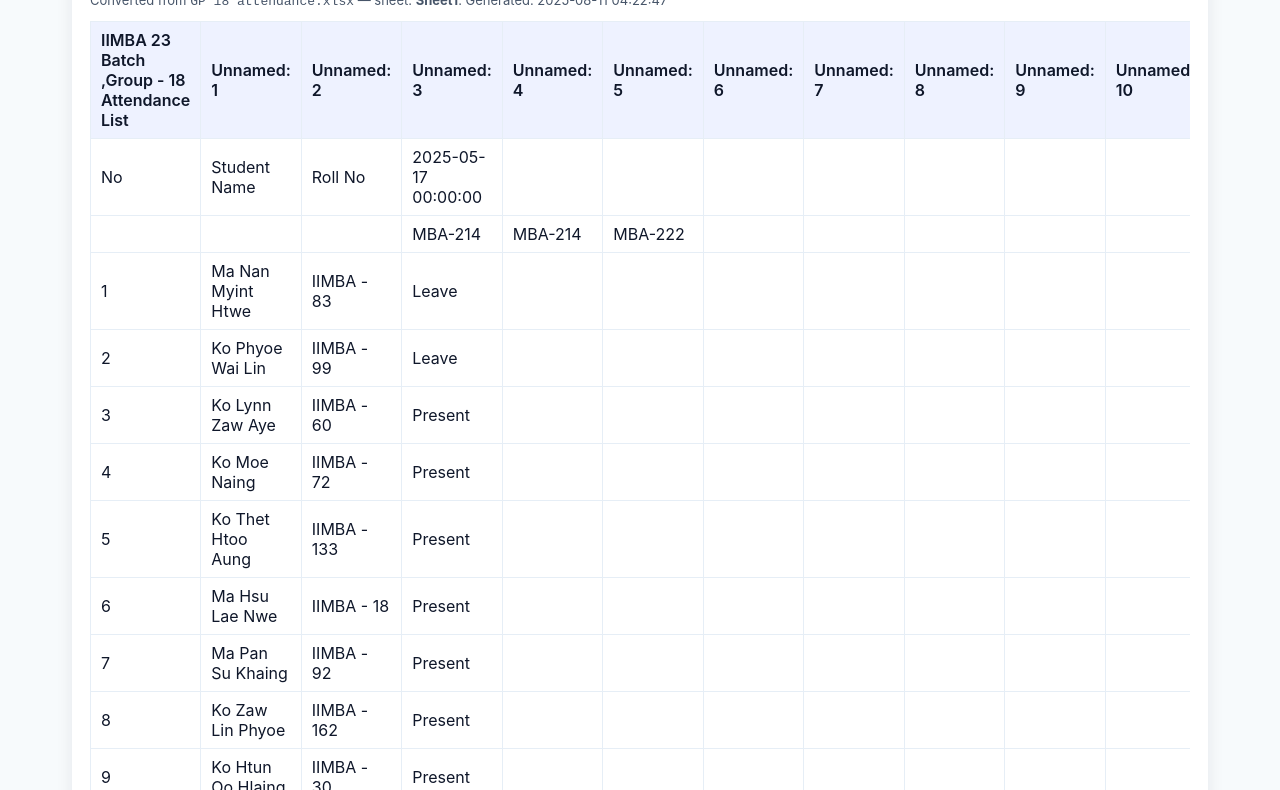
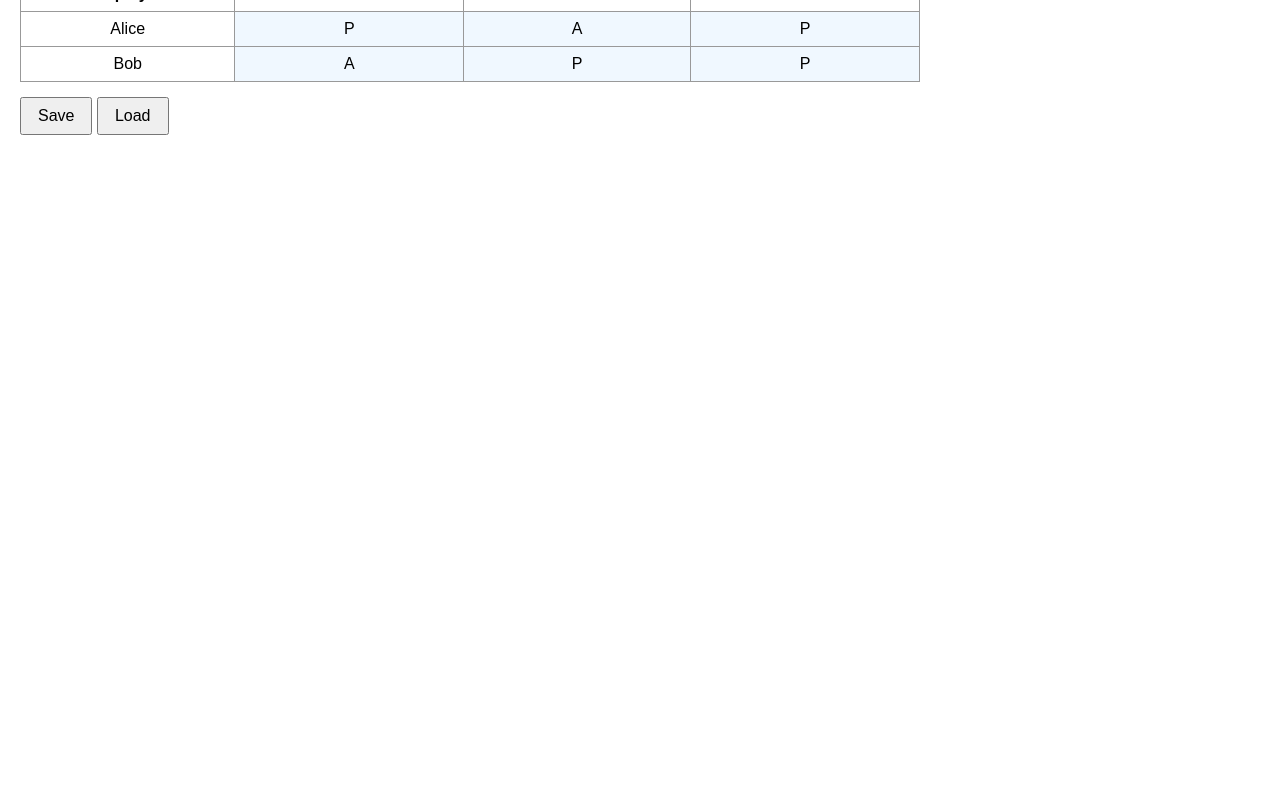
Before and after one commit to lsmile-cyber/atten, a plain HTML site: page index.html in a window 1280 px wide. Shown: the part 92-882 px from the top of the page. After the commit the page ends 800 px from the top, so only its background shows below. Drawn offline with Linux system fonts and the light colour scheme.

Commit message:
Add files via upload

```diff
--- a/index.html
+++ b/index.html
@@ -1,200 +1,105 @@
-<!doctype html>
+<!DOCTYPE html>
 <html lang="en">
 <head>
-<meta charset="utf-8" />
-<meta name="viewport" content="width=device-width,initial-scale=1" />
-<title>Group 18 Attendance List</title>
+<meta charset="UTF-8" />
+<meta name="viewport" content="width=device-width, initial-scale=1" />
+<title>Editable Attendance</title>
 <style>
-  body { font-family: Inter, system-ui, -apple-system, "Segoe UI", Roboto, "Helvetica Neue", Arial; padding: 24px; background: #f7fafc; color: #0f172a; }
-  .card { background: white; border-radius: 12px; padding: 18px; box-shadow: 0 6px 18px rgba(15,23,42,0.08); max-width: 1100px; margin: auto; }
-  h1 { margin: 0 0 8px 0; font-size: 22px; }
-  .meta { color: #475569; font-size: 13px; margin-bottom: 12px; }
-  .table-wrap { overflow-x: auto; }
-  table.attendance-table { border-collapse: collapse; width: 100%; min-width: 600px; }
-  table.attendance-table th, table.attendance-table td { border: 1px solid #e6eef6; padding: 8px 10px; text-align: left; }
-  table.attendance-table th { background: #eef2ff; font-weight: 600; position: sticky; top: 0; }
-  @media (max-width:600px) { body { padding: 12px; } h1 { font-size:18px } }
+  body {
+    font-family: Arial, sans-serif;
+    margin: 20px;
+  }
+  table {
+    border-collapse: collapse;
+    width: 100%;
+    max-width: 900px;
+  }
+  td, th {
+    border: 1px solid #999;
+    padding: 8px;
+    text-align: center;
+  }
+  td[contenteditable="true"] {
+    background-color: #f0f8ff;
+    cursor: text;
+  }
+  button {
+    margin-top: 15px;
+    padding: 8px 16px;
+    font-size: 16px;
+  }
 </style>
 </head>
 <body>
-  <div class="card">
-    <h1>Group 18 Attendance List</h1>
-    <div class="meta">Converted from <code>GP 18 attendance.xlsx</code> — sheet: <strong>Sheet1</strong>. Generated: 2025-08-11 04:22:47</div>
-    <div class="table-wrap"><table border="1" class="dataframe attendance-table">
+
+<h2>Attendance List</h2>
+
+<table id="attendanceTable">
   <thead>
-    <tr style="text-align: right;">
-      <th>IIMBA 23 Batch ,Group - 18 Attendance List</th>
-      <th>Unnamed: 1</th>
-      <th>Unnamed: 2</th>
-      <th>Unnamed: 3</th>
-      <th>Unnamed: 4</th>
-      <th>Unnamed: 5</th>
-      <th>Unnamed: 6</th>
-      <th>Unnamed: 7</th>
-      <th>Unnamed: 8</th>
-      <th>Unnamed: 9</th>
-      <th>Unnamed: 10</th>
-      <th>Unnamed: 11</th>
+    <tr>
+      <th>Employee</th>
+      <th contenteditable="false">2025-08-10</th>
+      <th contenteditable="false">2025-08-11</th>
+      <th contenteditable="false">2025-08-12</th>
     </tr>
   </thead>
   <tbody>
     <tr>
-      <td>No</td>
-      <td>Student Name</td>
-      <td>Roll No</td>
-      <td>2025-05-17 00:00:00</td>
-      <td></td>
-      <td></td>
-      <td></td>
-      <td></td>
-      <td></td>
-      <td></td>
-      <td></td>
-      <td></td>
+      <td contenteditable="false">Alice</td>
+      <td contenteditable="true">P</td>
+      <td contenteditable="true">A</td>
+      <td contenteditable="true">P</td>
     </tr>
     <tr>
-      <td></td>
-      <td></td>
-      <td></td>
-      <td>MBA-214</td>
-      <td>MBA-214</td>
-      <td>MBA-222</td>
-      <td></td>
-      <td></td>
-      <td></td>
-      <td></td>
-      <td></td>
-      <td></td>
-    </tr>
-    <tr>
-      <td>1</td>
-      <td>Ma Nan Myint Htwe</td>
-      <td>IIMBA - 83</td>
-      <td>Leave</td>
-      <td></td>
-      <td></td>
-      <td></td>
-      <td></td>
-      <td></td>
-      <td></td>
-      <td></td>
-      <td>MBA-214</td>
-    </tr>
-    <tr>
-      <td>2</td>
-      <td>Ko Phyoe Wai Lin</td>
-      <td>IIMBA - 99</td>
-      <td>Leave</td>
-      <td></td>
-      <td></td>
-      <td></td>
-      <td></td>
-      <td></td>
-      <td></td>
-      <td></td>
-      <td>MBA-222</td>
-    </tr>
-    <tr>
-      <td>3</td>
-      <td>Ko Lynn Zaw Aye</td>
-      <td>IIMBA - 60</td>
-      <td>Present</td>
-      <td></td>
-      <td></td>
-      <td></td>
-      <td></td>
-      <td></td>
-      <td></td>
-      <td></td>
-      <td>MBA-244</td>
-    </tr>
-    <tr>
-      <td>4</td>
-      <td>Ko Moe Naing</td>
-      <td>IIMBA - 72</td>
-      <td>Present</td>
-      <td></td>
-      <td></td>
-      <td></td>
-      <td></td>
-      <td></td>
-      <td></td>
-      <td></td>
-      <td></td>
-    </tr>
-    <tr>
-      <td>5</td>
-      <td>Ko Thet Htoo Aung</td>
-      <td>IIMBA - 133</td>
-      <td>Present</td>
-      <td></td>
-      <td></td>
-      <td></td>
-      <td></td>
-      <td></td>
-      <td></td>
-      <td></td>
-      <td>Present</td>
-    </tr>
-    <tr>
-      <td>6</td>
-      <td>Ma Hsu Lae Nwe</td>
-      <td>IIMBA - 18</td>
-      <td>Present</td>
-      <td></td>
-      <td></td>
-      <td></td>
-      <td></td>
-      <td></td>
-      <td></td>
-      <td></td>
-      <td>Leave</td>
-    </tr>
-    <tr>
-      <td>7</td>
-      <td>Ma Pan Su Khaing</td>
-      <td>IIMBA - 92</td>
-      <td>Present</td>
-      <td></td>
-      <td></td>
-      <td></td>
-      <td></td>
-      <td></td>
-      <td></td>
-      <td></td>
-      <td></td>
-    </tr>
-    <tr>
-      <td>8</td>
-      <td>Ko Zaw Lin Phyoe</td>
-      <td>IIMBA - 162</td>
-      <td>Present</td>
-      <td></td>
-      <td></td>
-      <td></td>
-      <td></td>
-      <td></td>
-      <td></td>
-      <td></td>
-      <td></td>
-    </tr>
-    <tr>
-      <td>9</td>
-      <td>Ko Htun Oo Hlaing</td>
-      <td>IIMBA - 30</td>
-      <td>Present</td>
-      <td></td>
-      <td></td>
-      <td></td>
-      <td></td>
-      <td></td>
-      <td></td>
-      <td></td>
-      <td></td>
+      <td contenteditable="false">Bob</td>
+      <td contenteditable="true">A</td>
+      <td contenteditable="true">P</td>
+      <td contenteditable="true">P</td>
     </tr>
   </tbody>
-</table></div>
-    <p style="margin-top:12px; color:#475569; font-size:13px;">Notes: This is a static HTML export for GitHub Pages. Edits here will not save unless connected to a backend.</p>
-  </div>
+</table>
+
+<button onclick="saveAttendance()">Save</button>
+<button onclick="loadAttendance()">Load</button>
+
+<script>
+  const tableId = 'attendanceTable';
+
+  function saveAttendance() {
+    const table = document.getElementById(tableId);
+    const data = [];
+
+    for (let i = 1; i < table.rows.length; i++) {
+      const row = table.rows[i];
+      const rowData = [];
+      for (let j = 0; j < row.cells.length; j++) {
+        rowData.push(row.cells[j].innerText.trim());
+      }
+      data.push(rowData);
+    }
+
+    localStorage.setItem('attendanceData', JSON.stringify(data));
+    alert('Attendance saved locally!');
+  }
+
+  function loadAttendance() {
+    const data = JSON.parse(localStorage.getItem('attendanceData'));
+    if (!data) return;
+
+    const table = document.getElementById(tableId);
+
+    for (let i = 0; i < data.length; i++) {
+      const row = table.rows[i + 1];
+      for (let j = 0; j < data[i].length; j++) {
+        row.cells[j].innerText = data[i][j];
+      }
+    }
+  }
+
+  window.onload = () => {
+    loadAttendance();
+  };
+</script>
+
 </body>
 </html>
```
